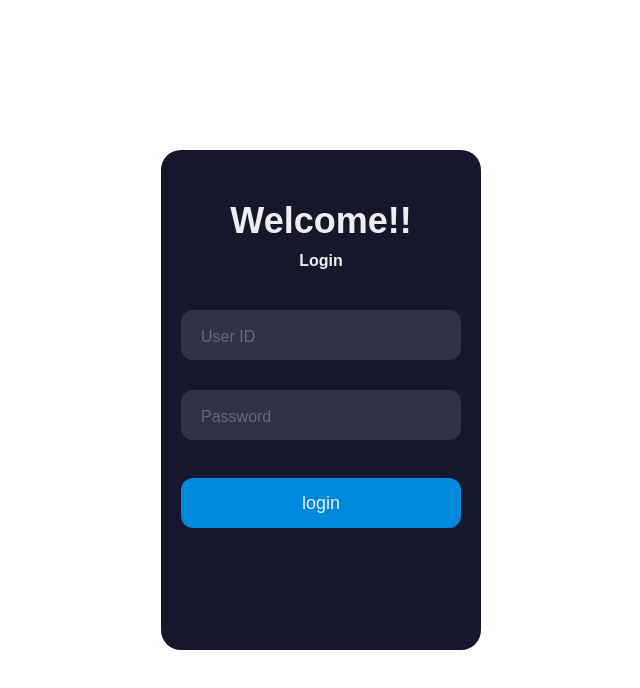
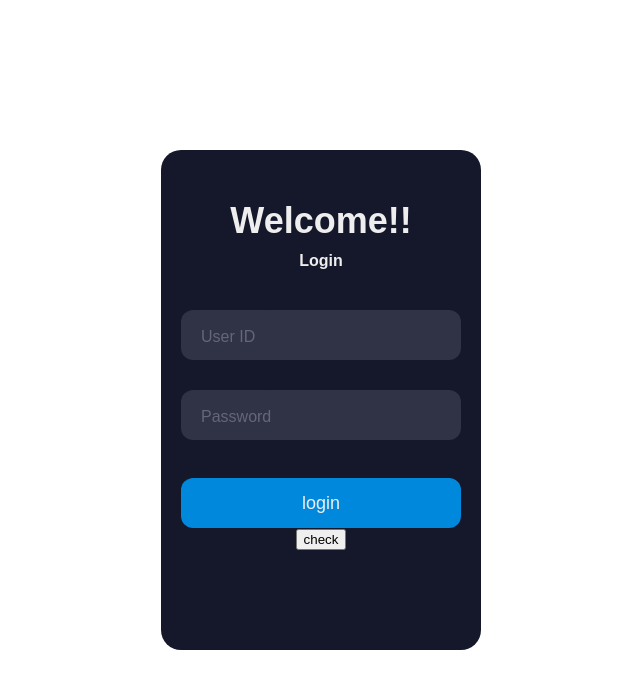
Before and after one commit to karthikhegde05/Placement-Manager-Webapp, a React (Create React App) app in the folder frontend/: page / in a window 1280 px wide. Shown: the top 688 px of the page, without its empty margins (319-959 px from the left). Built offline with nearby package versions, Linux system fonts and the light colour scheme; no server answers.

Commit message:
login edited

```diff
--- a/frontend/src/Pages/Login.jsx
+++ b/frontend/src/Pages/Login.jsx
@@ -42,7 +42,7 @@ const Login = () => {
 
     return (
         <div className="login-body">
-            <form onSubmit={authLogin}>
+            <form >
                 <div className="login-form">
                     <div className="login-title">Welcome!!</div>
                     <div className="login-subtitle">Login</div>
@@ -57,6 +57,7 @@ const Login = () => {
                         <label htmlFor="Password" className="login-placeholder">Password</label>
                     </div>
                     <button type="text" className="login-submit">login</button>
+                    <button type="button" onClick={authLogin}>check</button>
                 </div>
             </form>
          </div>
```
